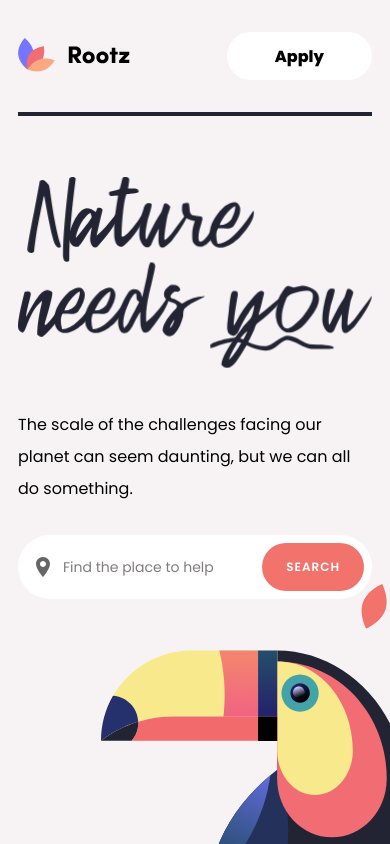
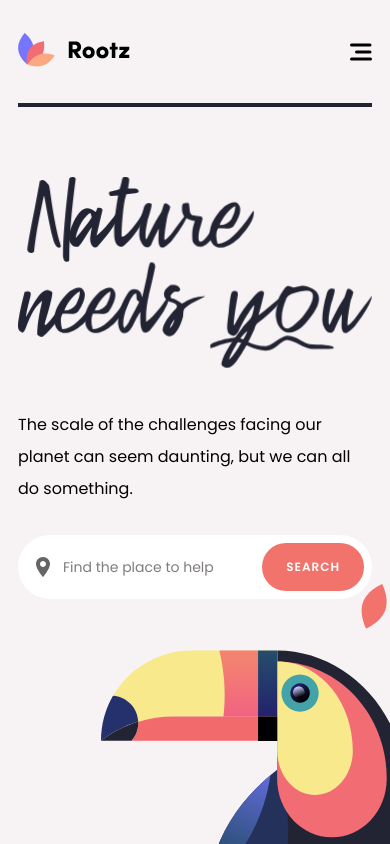
Before and after one commit to gducrash/testwebsite1, a React (Vite) app: page / in a window 390 px wide. Shown: the top 844 px of the page. Built offline with nearby package versions, Linux system fonts and the light colour scheme.

Commit message:
added mobile navigation menu with dope animations

```diff
--- a/src/components/general/Button/Button.tsx
+++ b/src/components/general/Button/Button.tsx
@@ -6,7 +6,8 @@ type ButtonProps = {
     text:    string,
     white?:  boolean,
     navbar?: boolean,
-    shrink?: boolean
+    shrink?: boolean,
+    className?: string
 }
 
 const Button = (props: ButtonProps) => {
@@ -14,7 +15,8 @@ const Button = (props: ButtonProps) => {
         classes.button,
         props.white  ? classes['white'] : null,
         props.navbar ? classes['navbar-button'] : null,
-        props.shrink ? classes['shrink'] : null
+        props.shrink ? classes['shrink'] : null,
+        props.className
     ]);
 
     const stateHover = props.navbar ? { y: -1 } : {}
--- a/src/components/page/Navbar/Navbar.module.scss
+++ b/src/components/page/Navbar/Navbar.module.scss
@@ -1,5 +1,15 @@
 @import "../../../util/variables.scss";
 @import "../../../util/mixins.scss";
+
+$staggerSpeed: 0.06s;
+
+$offsets: 0, 1, 2, 3, 4, 5;
+@each $offset in $offsets {
+    .offset-#{$offset} {
+        animation-delay: $staggerSpeed * $offset !important;
+    }
+}
+
 
 .navbar {
 
@@ -30,6 +40,7 @@
         padding: 32px 0;
         margin: 0 32px;
         border-bottom: 4px solid $colorGreyHeading;
+        z-index: 1;
 
     }
 
@@ -56,6 +67,54 @@
 
 }
 
+.navbar-menu {
+
+    @include flex(column, space-between, stretch);
+    @include borderBox;
+    position: fixed;
+    top: 0;
+    left: 0;
+    width: 100vw;
+    height: 100vh;
+    padding: 70px 20px;
+    padding-top: 70px + 100px;
+    background: $colorLightBg;
+    pointer-events: none;
+
+    &.active {
+        pointer-events: all;
+
+        .navbar-content-section > * {
+            animation: navbarElementStagger 0.3s ease-out;
+            animation-fill-mode: both;
+        }
+
+    }
+
+    .navbar-content-section {
+
+        flex-direction: column;
+        gap: 50px;
+        text-align: center;
+        align-items: stretch;
+
+        a {
+            font-size: 28px;
+        }
+
+    }
+
+}
+
+@media screen and (max-width: $mobileThreshold) {
+
+    .navbar.fixed {
+        backdrop-filter: none;
+        background: #fff;
+    }
+
+}
+
 
 @keyframes navbarFixedAppear {
     0% {
@@ -65,3 +124,14 @@
         translate: 0;
     }
 }
+
+@keyframes navbarElementStagger {
+    0% {
+        opacity: 0;
+        translate: 0 10px;
+    }
+    100% {
+        opacity: 1;
+        translate: 0;
+    }
+}
--- a/src/components/page/Navbar/Navbar.tsx
+++ b/src/components/page/Navbar/Navbar.tsx
@@ -1,16 +1,30 @@
+import { useState } from 'react';
+import { motion } from 'framer-motion';
 import AnchorLink from 'react-anchor-link-smooth-scroll';
+import { constructClass } from '../../../scripts/util';
 import classes from './Navbar.module.scss';
-import logo from '../../../assets/logo.svg';
-import { constructClass } from '../../../scripts/util';
+
 import Button from '../../general/Button/Button';
 import useResponsive from '../../../hooks/useResponsive';
 import useScroll from '../../../hooks/useScroll';
+import MenuButton from '../../svg/MenuButton/MenuButton';
+
+import logo from '../../../assets/logo.svg';
 
 type NavbarProps = {
     menuItems: {
         title: string, href: string, selected?: boolean
     }[],
     button: string
+}
+
+const menuVariants = {
+    open: {
+        clipPath: `circle(110vh at 90% 50px)`
+    },
+    closed: {
+        clipPath: "circle(0vh at 90% 50px)"
+    }
 }
 
 const Navbar = (props: NavbarProps) => {
@@ -20,30 +34,53 @@ const Navbar = (props: NavbarProps) => {
     const isMobile = useResponsive(1110);
     const isFixed = scroll > 600;
 
+    const [menuActive, setMenuActive] = useState(false);
+
     const navbarSections = {
         desktop: <>
             <div className={classes['navbar-content-section']}>
                 { props.menuItems.map((m, i) =>
                     <AnchorLink
                         className={constructClass([
-                            m.selected ? classes.selected : null
+                            m.selected ? classes.selected : null,
+                            classes['offset-' + i]
                         ])}
                         href={m.href} key={i}
+                        onClick={() => setMenuActive(false)}
                     >{m.title}</AnchorLink>
                 ) }
             </div>
 
             <div className={classes['navbar-content-section']}>
-                <Button text={props.button} white={!isFixed} navbar />
+                <Button
+                    text={props.button}
+                    white={!isFixed || isMobile} navbar
+                    className={classes['offset-5']}
+                />
             </div>
         </>,
 
         mobile: <>
             <div className={classes['navbar-content-section']}>
-                <Button text={props.button} white={!isFixed} navbar />
+                <MenuButton
+                    active={menuActive}
+                    onClick={() => setMenuActive(!menuActive)}
+                />
             </div>
         </>
     }
+
+    const navbarMenu = <motion.div
+        className={constructClass([
+            classes['navbar-menu'],
+            menuActive ? classes['active'] : null
+        ])}
+        initial={false} variants={menuVariants}
+        animate={menuActive ? "open": "closed"}
+        transition={{ type: 'tween', ease: 'easeOut', duration: 0.5 }}
+    >
+        { navbarSections.desktop }
+    </motion.div>
 
     return (
         <header className={constructClass([
@@ -64,6 +101,7 @@ const Navbar = (props: NavbarProps) => {
             { navbarSections[isMobile ? 'mobile' : 'desktop'] }
 
         </div>
+        { isMobile ? navbarMenu : null }
         </header>
     );
 
--- a/src/components/svg/HeroTitle/HeroTitle.module.scss
+++ b/src/components/svg/HeroTitle/HeroTitle.module.scss
@@ -8,7 +8,6 @@
 }
 
 $offsets: 0, 1, 2, 3, 4, 5, 6, 7, 8, 9, 10, 11, 12, 13, 14;
-
 @each $offset in $offsets {
     .offset-#{$offset} {
         animation-delay: $heroTitleDrawSpeed * $offset;
--- /dev/null
+++ b/src/components/svg/MenuButton/MenuButton.module.scss
@@ -0,0 +1,62 @@
+@import "../../../util/variables.scss";
+
+$iconDrawSpeed: 0.1s;
+
+$offsets: 0, 1, 2;
+@each $offset in $offsets {
+    .offset-#{$offset} {
+        animation-delay: $iconDrawSpeed * $offset !important;
+    }
+}
+
+
+.menu-open, .menu-close {
+    stroke-dasharray: 22;
+}
+
+.menu-open > * {
+    animation: menuOpen 1s $smoothEaseOut;
+    animation-fill-mode: both;
+}
+.menu-close > * {
+    animation: menuClose 0.3s $smoothEaseIn;
+    animation-fill-mode: both;
+}
+
+.active {
+
+    .menu-open > * {
+        animation: menuClose 0.3s $smoothEaseIn;
+        animation-fill-mode: both;
+    }
+    .menu-close > * {
+        animation: menuOpen 1s $smoothEaseOut;
+        animation-fill-mode: both;
+    }
+
+}
+
+@keyframes menuOpen {
+
+    0% {
+        stroke-dashoffset: -22;
+    }
+    30% {
+        stroke-dashoffset: -22;
+    }
+    100% {
+        stroke-dashoffset: 0;
+    }
+
+}
+
+@keyframes menuClose {
+
+    0% {
+        stroke-dashoffset: 0;
+    }
+    100% {
+        stroke-dashoffset: 22;
+    }
+
+}
--- /dev/null
+++ b/src/components/svg/MenuButton/MenuButton.tsx
@@ -0,0 +1,54 @@
+import classes from './MenuButton.module.scss';
+import paths from '../paths';
+import IconButton from '../../general/IconButton/IconButton';
+import { constructClass } from '../../../scripts/util';
+
+type MenuButtonProps = {
+    active?: boolean,
+    className?: string,
+    onClick?: React.MouseEventHandler
+}
+
+const MenuButton = (props: MenuButtonProps) => {
+
+    return (
+        <IconButton
+            className={constructClass([
+                props.className,
+                props.active ? classes['active'] : null
+            ])} onClick={props.onClick}
+        >
+
+            <svg
+                width="22" height="18" viewBox="0 0 22 18"
+                stroke="black" strokeWidth="3" strokeLinecap="round"
+            >
+
+                <g className={classes['menu-open']}>
+                    { paths.menuButton.OPEN.map((m, i) =>
+                        <path
+                            d={m} key={i}
+                            className={classes["offset-"+i]}
+                        />
+                    ) }
+                </g>
+                <g className={classes['menu-close']}>
+                    { paths.menuButton.CLOSE.map((m, i) =>
+                        <path
+                            d={m} key={i}
+                            className={classes["offset-"+i]}
+                        />
+                    ) }
+                </g>
+
+            </svg>
+
+        </IconButton>
+    );
+
+    // render all the paths in the hero title path array
+    // and add a separate animation offset class to each
+
+}
+
+export default MenuButton;
--- a/src/components/svg/paths.ts
+++ b/src/components/svg/paths.ts
@@ -1,5 +1,14 @@
 const paths = {
     CONNECTION_LINE: 'M378.735 185.492C360.219 203.342 264.238 211.943 214.795 199.326C165.352 186.71 157.171 139.274 166.735 129.372C171.518 122.403 185.218 120.569 190.28 128.271C197.269 138.908 191.106 147.081 183.29 153.945C172.231 163.657 99.8574 152.137 58.9416 122.52C15.0227 90.7282 -16.4296 42.8442 11.0124 0.315556',
+
+    menuButton: {
+        OPEN: [
+            "M1.5 2H20", "M6.5 9H20", "M1.5 16H20.5"
+        ],
+        CLOSE: [
+            "M1.5 15L14.5 2", "M14.5 15L1.5 2"
+        ]
+    },
 
     HERO_TITLE: [
         "M83.6621 0.19043H84.6777C85.4395 0.19043 86.709 0.867513 88.4863 2.22168C81.8848 51.8604 78.584 93.1624 78.584 126.128C78.4147 126.128 78.3301 127.059 78.3301 128.921C77.3991 129.767 76.3835 130.19 75.2832 130.19H74.5215C71.3477 130.19 69.4857 127.144 68.9355 121.05V120.542C68.9355 94.0088 72.1517 54.5687 78.584 2.22168C79.8958 0.867513 81.5885 0.19043 83.6621 0.19043ZM37.7051 4.76074C39.9479 4.76074 42.6562 6.70736 45.8301 10.6006C47.3535 10.6006 48.7077 16.1019 49.8926 27.1045C54.8014 61.5511 59.7103 86.5186 64.6191 102.007C65.2962 104.504 65.6348 106.112 65.6348 106.831C64.6191 107.847 63.7728 108.354 63.0957 108.354C58.6947 108.354 55.2246 102.684 52.6855 91.3428C49.3001 78.055 45.153 57.404 40.2441 29.3896L39.7363 29.1357C39.2285 29.9398 35.7585 46.8669 29.3262 79.917C27.6335 89.5654 26.0254 101.16 24.502 114.702C23.444 115.887 22.3438 116.479 21.2012 116.479H20.6934C17.181 116.479 15.0651 114.956 14.3457 111.909C14.3457 106.535 17.985 85.7991 25.2637 49.7021L33.3887 6.03027C34.7428 5.35319 36.1816 4.93001 37.7051 4.76074Z",
```
